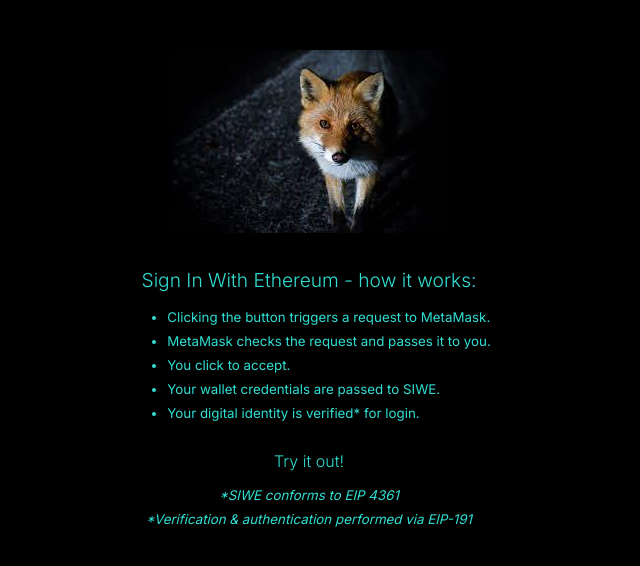
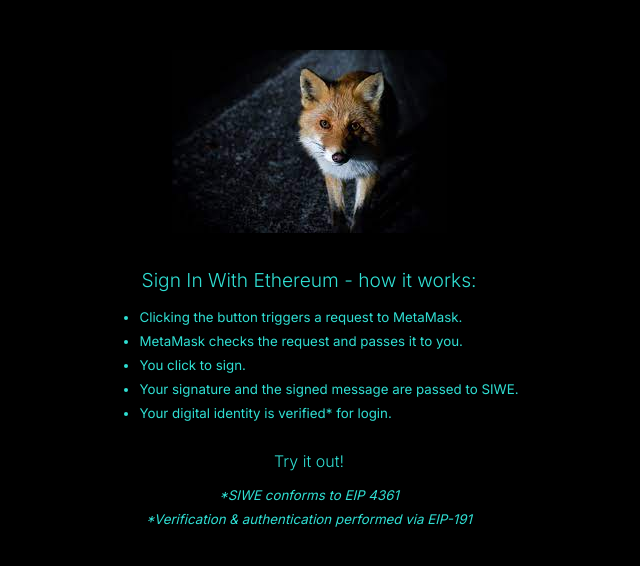
Before and after one commit to msyvr/semm, a Flask app: page /info in a window 1280 px wide. Shown: the top 566 px of the page, without its empty margins (331-971 px from the left). Run offline with Flask 2, Linux system fonts and the light colour scheme.

Commit message:
edit info page: clarify that the user is signing a message

```diff
--- a/semm_app/templates/info.html
+++ b/semm_app/templates/info.html
@@ -13,8 +13,8 @@
     <ul class="ulist">
         <li>Clicking the button triggers a request to <a href="https://metamask.io" target="_blank">MetaMask</a>.</li>
         <li>MetaMask checks the request and passes it to you.</li>
-        <li>You click to accept.</li>
-        <li>Your wallet credentials are passed to <a href="https://login.xyz/" target="_blank">SIWE</a>.</li>
+        <li>You click to sign.</li>
+        <li>Your signature and the signed message are passed to <a href="https://login.xyz/" target="_blank">SIWE</a>.</li>
         <li>Your digital identity is verified* for login.</li>
     </ul>
     <!--TODO update the link-->
```
